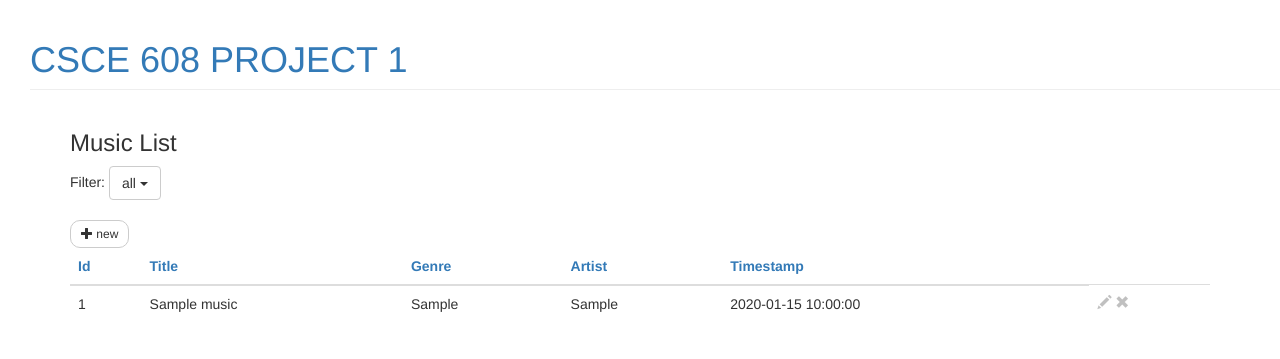
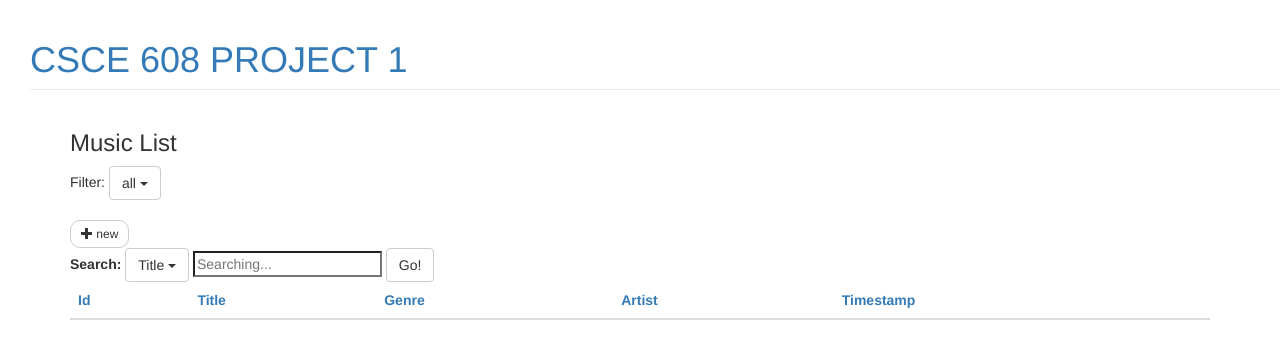
Before and after one commit to wszk1992/cs608Project1, a PHP site: page /music.php in a window 1280 px wide. Shown: the top 359 px of the page. Run offline with PHP 8.4, Linux system fonts and the light colour scheme; tables that the repository leaves empty or names only in its code hold one stand-in row (values such as "Sample post"); lists and menus that the app fills with data are empty.

Commit message:
original

```diff
--- a/index.php
+++ b/index.php
@@ -5,7 +5,7 @@
 <html lang="en">
 <head>
  <meta charset="utf-8">
- <link href="/css/bootstrap.min.css" rel="stylesheet">
+ <link href="./css/bootstrap.min.css" rel="stylesheet">
  <title>Project1</title>
 </head>
 
--- a/modifyMusic.php
+++ b/modifyMusic.php
@@ -17,7 +17,6 @@
 	}
 
 	$con->close();
-	return $sql;
 	//header("Location: music.php");
 	die();
 ?>
--- a/music.php
+++ b/music.php
@@ -8,12 +8,12 @@
 <html lang="en">
 <head>
  <meta charset="utf-8">
- <link href="/css/bootstrap.min.css" rel="stylesheet">
+ <link href="./css/bootstrap.min.css" rel="stylesheet">
  <title>Project1</title>
 </head>
 
 <body>
-<h1 class=page-header style="margin-left: 30px;"><a href="/">CSCE 608 PROJECT 1</a></h1>
+<h1 class=page-header style="margin-left: 30px;"><a href="./">CSCE 608 PROJECT 1</a></h1>
 <div class="container">
 
 <h3>Music List</h3>
@@ -79,72 +79,112 @@
 	</thead>
 	<tbody id="musicBody">
 
+	<div data-role="content">
+		<div class="row">
+			<div class="col-lg-6">
+				<form method="post" action="setsession1.php">
+					<div data-role="fieldcontain">
+
+
+
+<div class="dropdown">
+	<label for="search">Search: </label>
+
+<button class="btn btn-default dropdown-toggle" type="button" id="attribute" data-toggle="dropdown" aria-haspopup="true"
+									aria-expanded="false">
 								<?php
-		$con = new mysqli("localhost", "root", "rhr5asiq1", "db");
-		if($con->connect_error) {
-			die("Connection failed: " . $con->connect_error);
+									if(isset($_SESSION["search"])) {
+									echo $_SESSION["search"];}
+									else {
+										echo "Title";}
+								?>
+			    			<span class="caret"></span>
+	 						</button>
+            				<ul class="dropdown-menu" role="menu" aria-labelledby="dropdownMenu1" id="dropdown1" >
+                				<li><a href="#">Id</a></li>
+                				<li><a href="#">Title</a></li>
+                				<li><a href="#">Genre</a></li>
+               					<li><a href="#">Artist</a></li>
+                				<li><a href="#">Timestamp</a></li>
+           				    </ul>
+							   <input type="search" name="content" id="content" placeholder="Searching...">
+							   <input class="btn btn-default" type="submit" data-inline="true" value="Go!">
+</div>
+
+
+					</div>
+				</form>
+			</div>
+		</div>
+	</div>
+
+
+
+
+
+ <?php
+ $con1= new mysqli("localhost", "root", "rhr5asiq1", "db");
+ // Check connection
+ if ($con1->connect_error){
+ die('Failed to connect to MySQL:' . mysqli_error());}
+ $order = 'id';
+ $search = '';
+ $content = '';
+ if (isset($_SESSION["search"]))
+ {
+    $search = $_SESSION["search"];
  }
-		$order = 'id';
-		$genre = '';
-		if(isset($_SESSION["genre"]) && in_array($_SESSION["genre"], $genreBy)) {
-			$genre = $_SESSION["genre"];
-			if($genre === 'all') {
-				$genre = '';
-			}else {
-				if($genre === 'R&amp;B') {
-					$genre = 'R&B';
+if (isset($_SESSION["content"]))
+ {
+    $content = $_SESSION["content"];
     }
-				$genre = " WHERE genre = '" . $genre . "'";
-			}
-		}
+	else $content='title';
  if(isset($_GET['orderBy']) && in_array($_GET['orderBy'], $orderBy)) {
  $order = $_GET['orderBy'];
  }
-
-		$sql = "SELECT * FROM music " . $genre . " ORDER BY " . $order;
-		//echo $sql;
-		$result = $con->query($sql);
-		if($result->num_rows > 0){
-			while($row = $result->fetch_assoc()) {
+ $result1 = $con1->query("SELECT * FROM music WHERE $search LIKE '%$content%' ORDER BY $order");
+ 	//	$sql1 ="SELECT * FROM music WHERE $search = '$content' ORDER BY $order";
+		echo $result1;
+	//	$result1 = $con1->query($sql1);
+ //echo "SELECT * FROM music WHERE $search = '$content' ORDER BY $order";
+ if($result1->num_rows > 0){
+ 	echo $result1->num_rows;
+ while($row1 = mysqli_fetch_assoc($result1))
+ 			{
+				echo
+				"<tr>
+					<td>" . $row1["id"] . "</td>
+					<td>" . $row1["title"] . "</td>
+					<td>" . $row1["genre"] . "</td>
+					<td>" . $row1["artist"] . "</td>
+					<td>" . $row1["timestamp"] . "</td>";
+?>
+				<td>
+				<span class="glyphicon glyphicon-pencil" aria-hidden="true"></span>
+				<span class="glyphicon glyphicon-remove" aria-hidden="true"></span>
+				</td>
+				<?php
+				echo "</tr>";
+			}
+ }
 ?>
 
-				<?php
-				echo
-				"
-				<tr id='" . $row["id"] . "'>
-					<td>" . $row["id"] . "</td>
-					<td>" . $row["title"] . "</td>
-					<td>" . $row["genre"] . "</td>
-					<td>" . $row["artist"] . "</td>
-					<td>" . $row["timestamp"] . "</td>";
-				?>
-					<td>
-					<span class="glyphicon glyphicon-pencil" aria-hidden="true" style="opacity:0.3" onclick="modifyMusic(this)" onmouseover="over(this)" onmouseout="out(this)"></span>
-					<span class="glyphicon glyphicon-remove" aria-hidden="true" style="opacity:0.3" onclick="removeMusic(this)" onmouseover="over(this)" onmouseout="out(this)"></span>
-					</td>
-				</tr>
-				<?php
-			}
-		}
-		$con->close();
-	?>
 	</tbody>
 
 </table>
 </div>
 
-<script src="javascripts/jquery-3.1.0.min.js"></script>
-<script src="javascripts/bootstrap.min.js"></script>
+<script src="./javascripts/jquery-3.1.0.min.js"></script>
+<script src="./javascripts/bootstrap.min.js"></script>
 <script type="text/javascript">
 	var ul = document.getElementById("dropdown");
 	var genres = ul.getElementsByTagName("li");
 	for(var i = 0; i < genres.length; i++) {
 		var genre = genres[i].getElementsByTagName("a")[0];
 		genre.addEventListener('click', function() {
-			$.post('/setsession.php',{genre: this.innerHTML});
-			console.log(this.innerHTML);
-			document.getElementById("genreMenu").innerHTML = this.innerHTML;
-			window.location = "/music.php";
+			$.post('./setsession.php',{genre: this.innerHTML});
+			//console.log(this.innerHTML);
+			window.location = "./music.php";
 		}, false);
 	}
 
@@ -170,18 +210,27 @@
 
 	function removeMusic(obj) {
 		var id = $(obj).closest("tr").children()[0].innerHTML;
-		$.post('/removeMusic.php',{id: id});
+		$.post('./removeMusic.php',{id: id});
 		$("#" + id).remove();
 	}
 
 	function modifyMusic(obj) {
+		var genreBy = ['alternative', 'blues', 'classical', 'country', 'electronic', 'hip hop', 'jazz', 'R&amp;B', 'rock'];
 		var title = $(obj).closest("tr").children()[1].innerHTML;
 		var genre = $(obj).closest("tr").children()[2].innerHTML;
 		var artist = $(obj).closest("tr").children()[3].innerHTML;
 		$(obj).closest("tr").children()[1].innerHTML = "<input type='text' name='title' value='" + title + "'>";
-		$(obj).closest("tr").children()[2].innerHTML = "<input type='text' name='genre' value='" + genre + "'>";
+		var allGenre;
+		for(let gen of genreBy) {
+			if(gen === genre) {
+				allGenre += "<option selected='selected'>" + gen + "</option>";
+			}else {
+				allGenre += "<option>" + gen + "</option>";
+			}
+		}
+		$(obj).closest("tr").children()[2].innerHTML = "<select class='form-control' selected='selected' name='genre'>" + allGenre + "</select>";
 		$(obj).closest("tr").children()[3].innerHTML = "<input type='text' name='artist' value='" + artist + "'>";
-		$(obj).closest("tr").children()[5].innerHTML = "<button type='button' class='btn btn-default' onclick='submitModifyMusic(this)'>Submit</button><button type='button' class='btn btn-default'>Cancel</button>";
+		$(obj).closest("tr").children()[5].innerHTML = "<button type='button' class='btn btn-default' onclick='submitModifyMusic(this)'>Submit</button><button type='button' class='btn btn-default' onclick='returnModifyMusic(this,\"" + title +"\",\"" + genre + "\",\"" + artist + "\")'>Cancel</button>";
 	}
 
 	function submitModifyMusic(obj) {
@@ -190,13 +239,16 @@
 		var title = $(obj).closest("tr").children()[1].firstChild.value;
 		var genre = $(obj).closest("tr").children()[2].firstChild.value;
 		var artist = $(obj).closest("tr").children()[3].firstChild.value;
-		$.post('/modifyMusic.php',{id:id, title:title, genre:genre, artist:artist}, function(data) {
-			console.log(data);
+		$.post('./modifyMusic.php',{id:id, title:title, genre:genre, artist:artist}, function() {
+			returnModifyMusic(obj, title, genre, artist);
+		});
+	}
+
+	function returnModifyMusic(obj, title, genre, artist) {
 		$(obj).closest("tr").children()[1].innerHTML = title;
 		$(obj).closest("tr").children()[2].innerHTML = genre;
 		$(obj).closest("tr").children()[3].innerHTML = artist;
-			$(obj).closest("tr").children()[5].innerHTML = "<span class='glyphicon glyphicon-pencil' aria-hidden='true' style='opacity:0.3' onclick='modifyMusic(this)'' onmouseover='over(this)' onmouseout='out(this)'></span><span class='glyphicon glyphicon-remove' aria-hidden='true' style='opacity:0.3' onclick='removeMusic(this)' onmouseover='over(this)' onmouseout='out(this)'></span>";
-		});
+		$(obj).closest("tr").children()[5].innerHTML = "<div><span class='glyphicon glyphicon-pencil' aria-hidden='true' style='opacity:0.3' onclick='modifyMusic(this)'' onmouseover='over(this)' onmouseout='out(this)'></span></div><div><span class='glyphicon glyphicon-remove' aria-hidden='true' style='opacity:0.3' onclick='removeMusic(this)' onmouseover='over(this)' onmouseout='out(this)'></span></div>";
 	}
 
 </script>
--- a/newMusic.php
+++ b/newMusic.php
@@ -19,6 +19,6 @@
 
 	$con->close();
 
-	header("Location: music.php");
+	header("Location: ./music.php");
 	die();
 ?>
--- a/removeMusic.php
+++ b/removeMusic.php
@@ -13,6 +13,6 @@
 
 	$con->close();
 
-	header("Location: music.php");
+	header("Location: ./music.php");
 	die();
 ?>
--- a/setsession.php
+++ b/setsession.php
@@ -2,6 +2,6 @@
 	session_start();
 	$_SESSION["genre"] = $_POST["genre"];
 	echo $_SESSION["genre"];
-	header("Location: music.php");
+	header("Location: ./music.php");
 	die();
 ?>
--- a/user.php
+++ b/user.php
@@ -5,12 +5,12 @@
 <html lang="en">
 <head>
  <meta charset="utf-8">
- <link href="/css/bootstrap.min.css" rel="stylesheet">
+ <link href="./css/bootstrap.min.css" rel="stylesheet">
  <title>Project1</title>
 </head>
 
 <body>
-<h1 class=page-header style="margin-left: 30px;" ><a href="/">CSCE 608 PROJECT 1</a></h1>
+<h1 class=page-header style="margin-left: 30px;" ><a href="./">CSCE 608 PROJECT 1</a></h1>
 <div class="container">
 <h3>User List</h3>
 <table class="table">
```
Also changed, not shown: setsession1.php (added, +9 -0 lines), setsession2.php (added, +7 -0 lines), wd/1.php (added, +109 -0 lines), wd/setsession1.php (added, +9 -0 lines), wd/setsession2.php (added, +7 -0 lines). Lines whose indentation alone changed are shown as unchanged.
